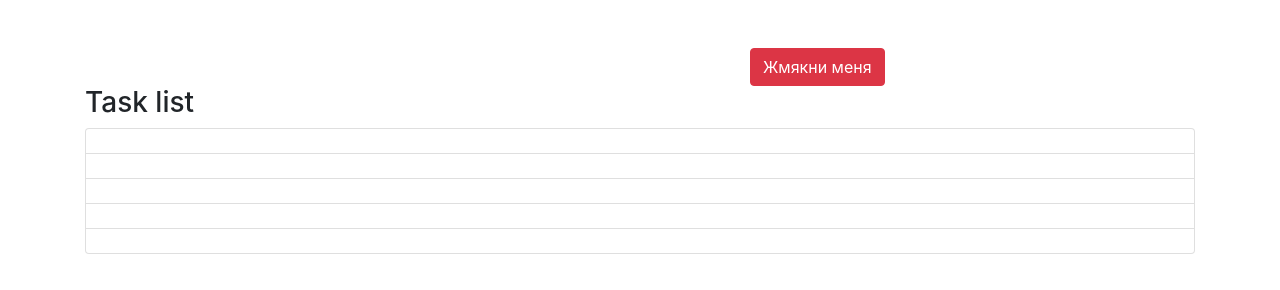
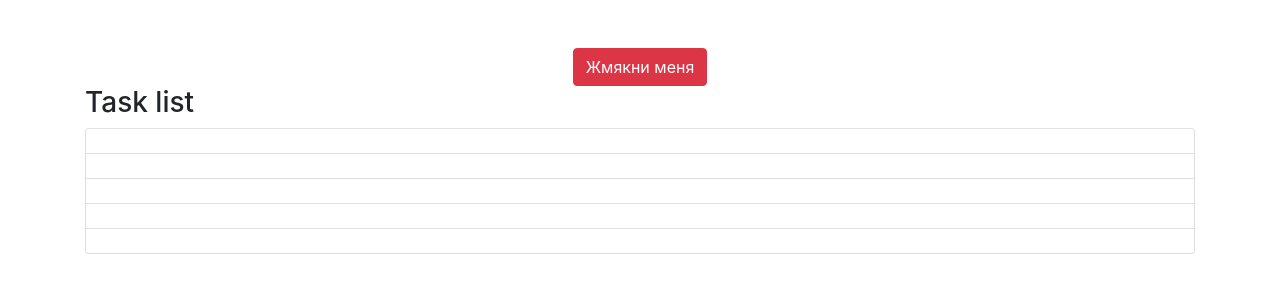
Before and after one commit to makshc2/EasyCode_Homework, a plain HTML site: page Домашняя работа №4/DOM Alert/index.html in a window 1280 px wide. Drawn offline with nearby package versions, Linux system fonts and the light colour scheme.

Commit message:
feed back home work 4

```diff
--- a/Домашняя работа №4/DOM Alert/style.css
+++ b/Домашняя работа №4/DOM Alert/style.css
@@ -3,7 +3,8 @@
     display: none;
 }
 .button{
-    margin-left: 750px;
+    display: flex;
+    justify-content: center;
 }
 .show{
     display: block;
```
